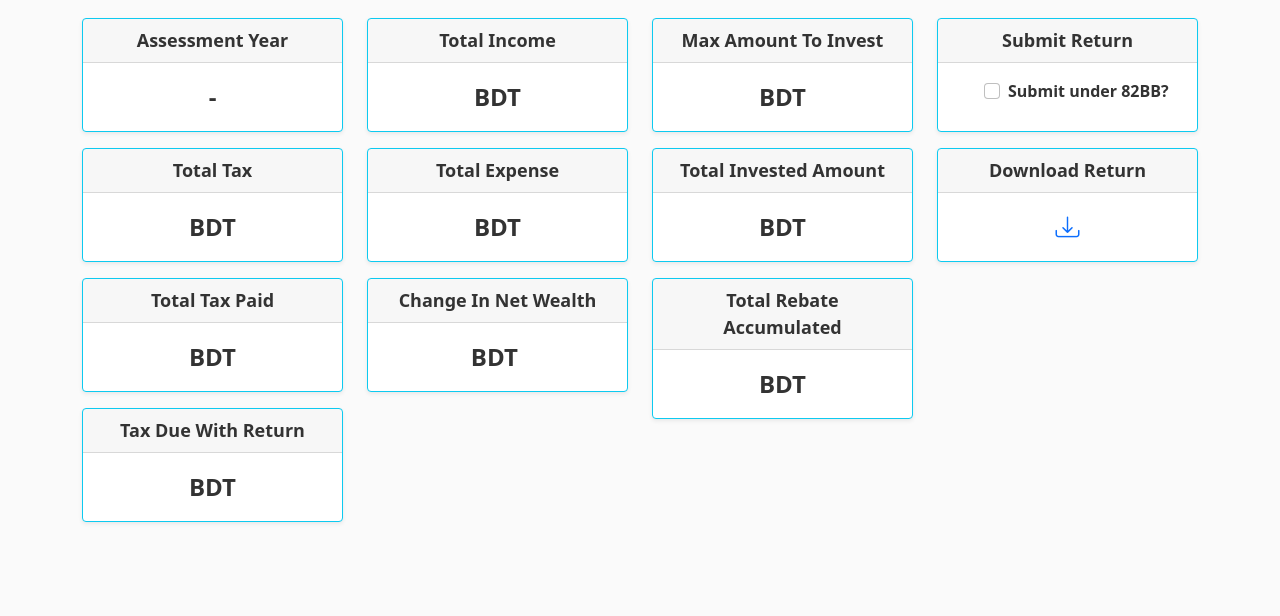
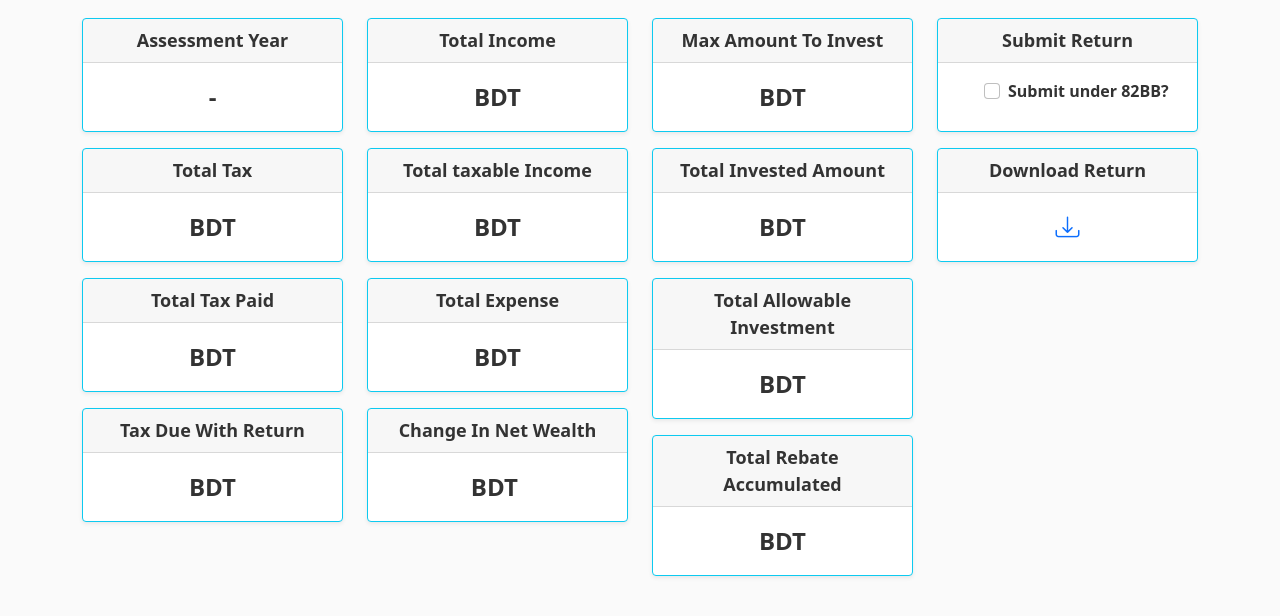
Before and after one commit to layesh/TaxLoverProject, a Django app: template taxlover/templates/taxlover/home.html in a window 1280 px wide. Shown: the part 62-678 px from the top of the page. Run offline with Django 3.2, Linux system fonts and the light colour scheme; the template is opened without the code that fills it, so the values that code supplies are empty; parts of the project's set-up code (start-up, migrations or seed data) failed here and were passed over; some libraries are stand-ins or nearby versions.

Commit message:
Corrected investment rebate calculation.

```diff
--- a/taxlover/dtos/incomeDTO.py
+++ b/taxlover/dtos/incomeDTO.py
@@ -135,7 +135,8 @@ class IncomeDTO:
         self.eligible_amount_of_investment_for_rebate = get_eligible_amount_of_investment_for_rebate(
             self.total_invested_amount if tax_rebate else 0, self.total_taxable)
 
-        self.tax_rebate = get_tax_rebate(self.total_taxable, self.eligible_amount_of_investment_for_rebate)
+        self.tax_rebate = get_tax_rebate(self.total_taxable, min(self.eligible_amount_of_investment_for_rebate,
+                                                                 self.total_allowed_amount))
 
         self.net_tax_after_rebate = get_net_tax_after_rebate(self.gross_tax_before_tax_rebate,
                                                              self.tax_rebate)
--- a/taxlover/templates/taxlover/home.html
+++ b/taxlover/templates/taxlover/home.html
@@ -36,6 +36,12 @@
                 </div>
             </div>
             <div class="card border-info mb-3 shadow-sm" style="max-width: 18rem;">
+                <div class="card-header dashboard-tax-year-header">Total taxable Income</div>
+                <div class="card-body dashboard-tax-year-body">
+                    <p class="card-text">{{ income_dto.total_taxable|format_decimal_to_whole }} BDT</p>
+                </div>
+            </div>
+            <div class="card border-info mb-3 shadow-sm" style="max-width: 18rem;">
                 <div class="card-header dashboard-tax-year-header">Total Expense</div>
                 <div class="card-body dashboard-tax-year-body">
                     <p class="card-text">{{ expense_dto.total_expenses|format_decimal_to_whole }} BDT</p>
@@ -68,6 +74,12 @@
                 <div class="card-header dashboard-tax-year-header">Total Invested Amount</div>
                 <div class="card-body dashboard-tax-year-body">
                     <p class="card-text">{{ income_dto.total_invested_amount|format_decimal_to_whole }} BDT</p>
+                </div>
+            </div>
+            <div class="card border-info mb-3 shadow-sm" style="max-width: 18rem;">
+                <div class="card-header dashboard-tax-year-header">Total Allowable Investment</div>
+                <div class="card-body dashboard-tax-year-body">
+                    <p class="card-text">{{ income_dto.total_allowed_amount|format_decimal_to_whole }} BDT</p>
                 </div>
             </div>
             <div class="card border-info mb-3 shadow-sm" style="max-width: 18rem;">
```
